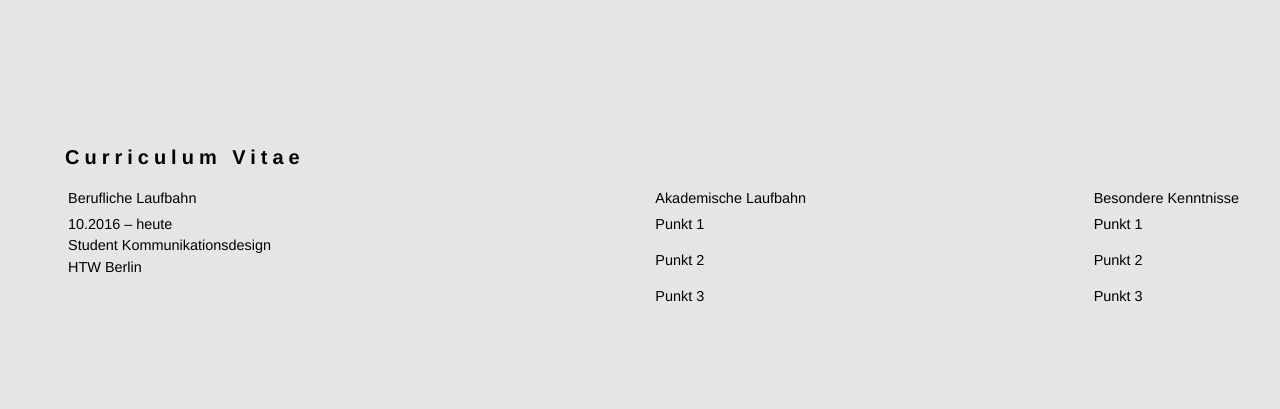
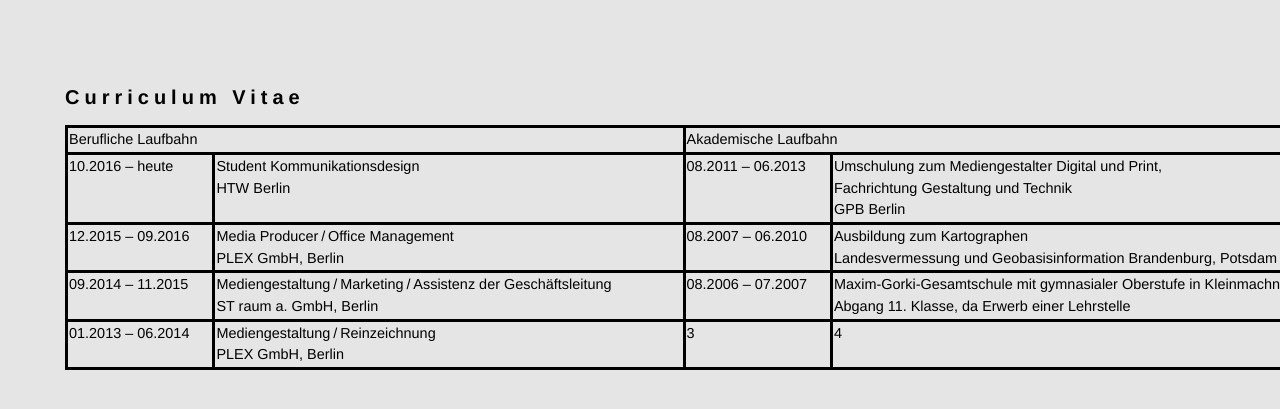
Before and after one commit to nckbrlyn/anoack.github.io, a plain HTML site: page CV.html in a window 1280 px wide. Shown: the part 299-708 px from the top of the page. Drawn offline with Linux system fonts and the light colour scheme.

Commit message:
edit table on cv – try to make it responsive 2 (Zwischenstep)

```diff
--- a/CV.html
+++ b/CV.html
@@ -42,26 +42,45 @@
         <table>
           <thead>
             <tr>
-              <td>Berufliche Laufbahn</td>
-              <td>Akademische Laufbahn</td>
-              <td>Besondere Kenntnisse</td>
+              <td colspan="2">Berufliche Laufbahn</td>
+              <td colspan="2">Akademische Laufbahn</td>
+              <td colspan="2">Besondere Kenntnisse</td>
             </tr>
           </thead>
           <tbody>
             <tr>
-              <td>10.2016&nbsp;–&nbsp;heute<br />
-              Student Kommunikationsdesign<br>HTW Berlin</td>
-
-              <td>
-                <p>Punkt 1</p>
-                <p>Punkt 2</p>
-                <p>Punkt 3</p>
-              </td>
-              <td>
-                <p>Punkt 1</p>
-                <p>Punkt 2</p>
-                <p>Punkt 3</p>
-              </td>
+              <td>10.2016&nbsp;–&nbsp;heute</td>
+              <td>Student Kommunikationsdesign<br>
+                HTW Berlin</td>
+              <td>08.2011 – 06.2013</td>
+              <td>Umschulung zum Mediengestalter Digital und Print,<br>Fachrichtung Gestaltung und Technik<br>GPB Berlin</td>
+              <td>5</td>
+              <td>6</td>
+            </tr>
+            <tr>
+              <td>12.2015 – 09.2016</td>
+              <td>Media Producer&thinsp;/&thinsp;Office Management<br>
+                PLEX GmbH, Berlin</td>
+              <td>08.2007 – 06.2010</td>
+              <td>Ausbildung zum Kartographen<br>Landesvermessung und Geobasisinformation Brandenburg, Potsdam</td>
+              <td>5</td>
+              <td>6</td>
+            </tr>
+            <tr>
+              <td>09.2014 – 11.2015</td>
+              <td>Mediengestaltung&thinsp;/&thinsp;Marketing&thinsp;/&thinsp;Assistenz der Geschäftsleitung<br>ST raum a. GmbH, Berlin</td>
+              <td>08.2006 – 07.2007</td>
+              <td>Maxim-Gorki-Gesamtschule mit gymnasialer Oberstufe in Kleinmachnow,<br>Abgang 11. Klasse, da Erwerb einer Lehrstelle</td>
+              <td>5</td>
+              <td>6</td>
+            </tr>
+            <tr>
+              <td>01.2013 – 06.2014</td>
+              <td>Mediengestaltung&thinsp;/&thinsp;Reinzeichnung<br>PLEX GmbH, Berlin</td>
+              <td>3</td>
+              <td>4</td>
+              <td>5</td>
+              <td>6</td>
             </tr>
           </tbody>
         </table>
--- a/css/stylesheet.css
+++ b/css/stylesheet.css
@@ -204,6 +204,7 @@ body {
 }
 
 #cv table {
+  border-collapse: collapse;
   line-height: 1.5;
   font-size: 0.95em;
   padding-right: 50px;
@@ -211,6 +212,7 @@ body {
 }
 
 td {
+  border: solid;
   vertical-align: top;
   /*padding-right: 50px;*/
 }
```
